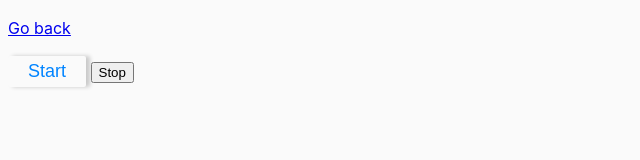
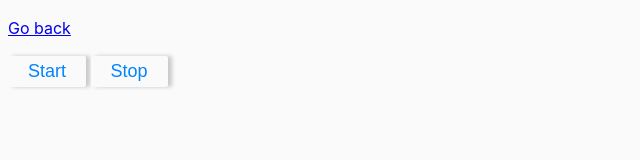
Before and after one commit to AlexandraKrosnik/goit-js-hw-09, a website built with Parcel: page src/01-color-switcher.html in a window 1280 px wide. Shown: the whole page, without its empty margins (0-640 px from the left). Built offline with nearby package versions, Linux system fonts and the light colour scheme.

Commit message:
Update common.css

```diff
--- a/src/css/common.css
+++ b/src/css/common.css
@@ -26,7 +26,8 @@ img {
   font-size: 18px;
   margin-right: 20px;
 }
-button[data-start] {
+button[data-start],
+button[data-stop] {
   padding: 5px 20px;
   background-color: inherit;
   border: none;
```
